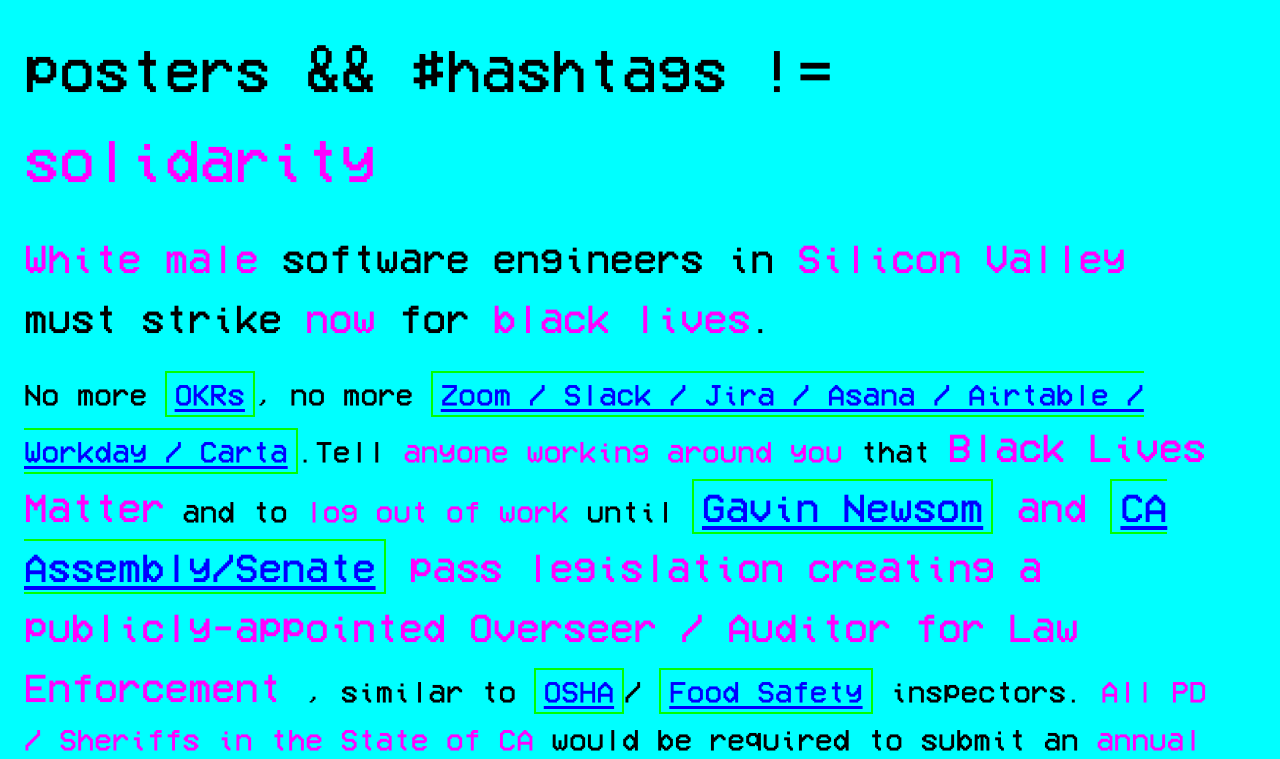
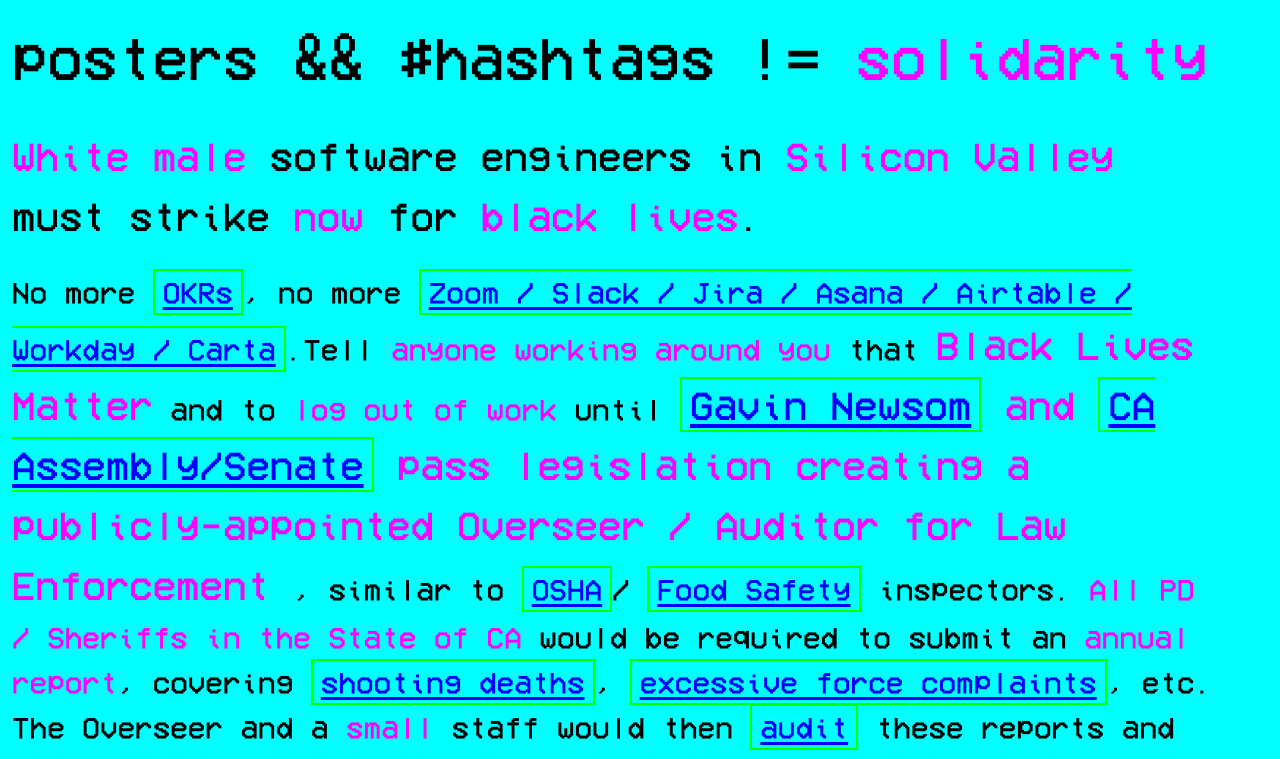
Before and after one commit to TheDripper/notusedyet, a Nuxt app: page / in a window 1280 px wide. Shown: the top 759 px of the page. Built offline with nearby package versions, Linux system fonts and the light colour scheme.

Commit message:
line break fix

```diff
--- a/pages/index.vue
+++ b/pages/index.vue
@@ -1,6 +1,6 @@
 <template>
   <div id="root">
-    <div class="slide p-6">
+    <div class="slide p-3">
       <p id="hashtags_do_not_equal_solidarity" class="subnow">
         posters && #hashtags !=
         <span class="magenta">solidarity</span>
@@ -337,7 +337,7 @@ p {
   font-size: 40px;
 }
 h3 {
-  font-size: 34px;
+  font-size: 32px;
   @screen md {
     font-size: 60px;
   }
```
